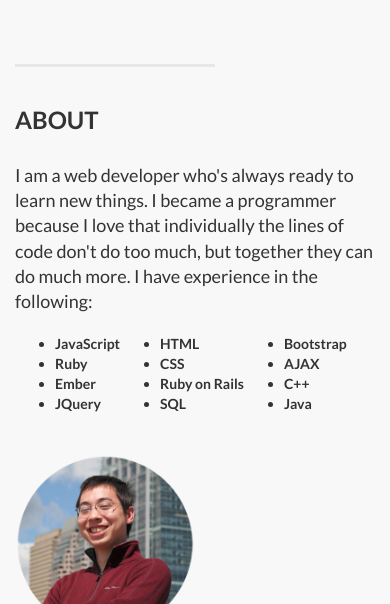
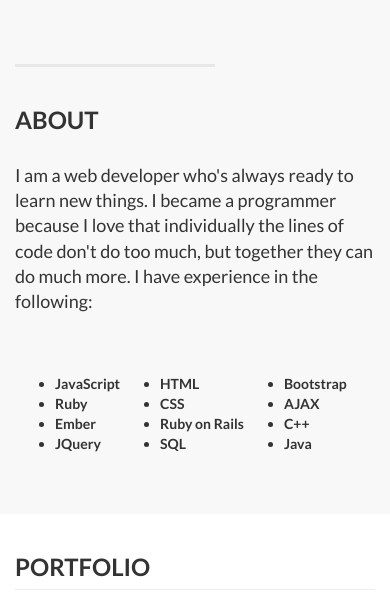
Before and after one commit to dvdpwll/Portfolio, a website: page index.html in a window 390 px wide. Shown: the part 555-1159 px from the top of the page. Drawn offline with Linux system fonts and the light colour scheme.

Commit message:
remove picture
removed the picture of myself, moved bullets to right of description.

```diff
--- a/css/landing-page.css
+++ b/css/landing-page.css
@@ -63,6 +63,7 @@ h6 {
 
 .skills {
   float: left;
+  margin-top: 120px;
 }
 
 .myPicture {
@@ -104,6 +105,10 @@ h6 {
 
     .intro-divider {
         width: 100%;
+    }
+
+    .skills {
+      margin-top: 20px;
     }
 }
 
--- a/index.html
+++ b/index.html
@@ -113,6 +113,28 @@
                       lines of code don't do too much, but together they can do
                       much more. I have experience in the following:
                     </p>
+                    <!-- <ul class="skills">
+                      <li>JavaScript</li>
+                      <li>Ruby</li>
+                      <li>Ember</li>
+                      <li>JQuery</li>
+                    </ul>
+                    <ul class="skills">
+                      <li>HTML</li>
+                      <li>CSS</li>
+                      <li>Ruby on Rails</li>
+                      <li>SQL</li>
+                    </ul>
+                    <ul class="skills">
+                      <li>Bootstrap</li>
+                      <li>AJAX</li>
+                      <li>C++</li>
+                      <li>Java</li>
+                    </ul> -->
+                    <br>
+                </div>
+                <div class="col-lg-5 col-lg-offset-2 col-sm-6">
+                    <!-- <img class="img-responsive myPicture" src="img/mypicture.png" alt=""> -->
                     <ul class="skills">
                       <li>JavaScript</li>
                       <li>Ruby</li>
@@ -131,10 +153,6 @@
                       <li>C++</li>
                       <li>Java</li>
                     </ul>
-                    <br>
-                </div>
-                <div class="col-lg-5 col-lg-offset-2 col-sm-6">
-                    <img class="img-responsive myPicture" src="img/mypicture.png" alt="">
                 </div>
             </div>
         </div>
```
